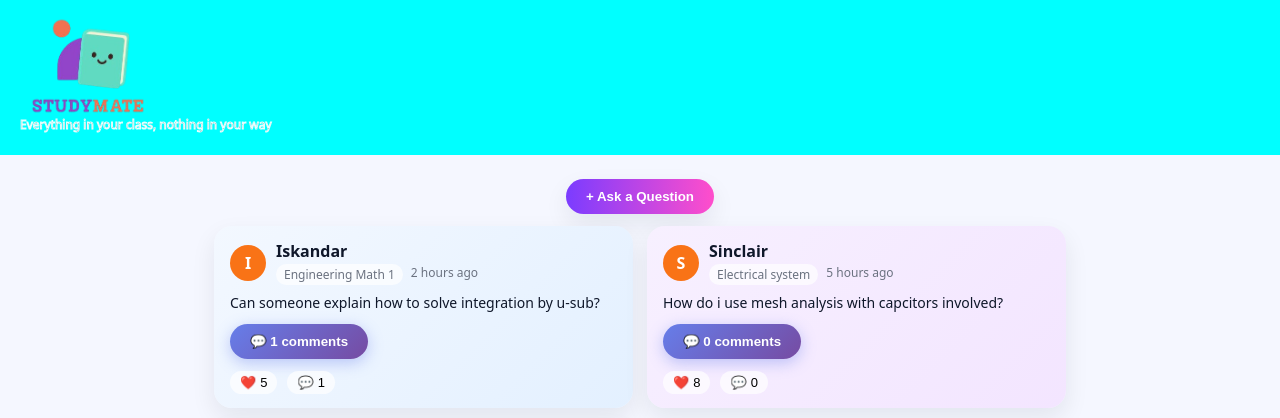
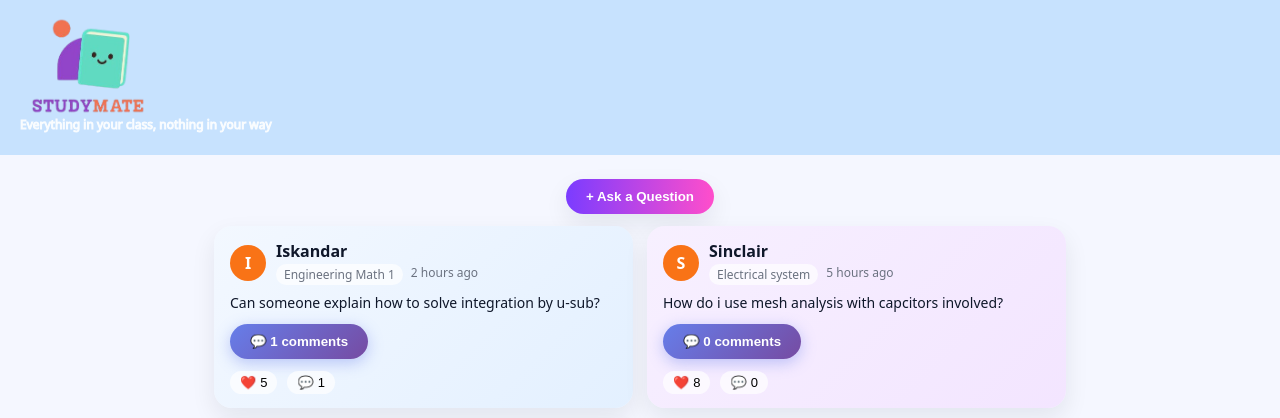
Before and after one commit to Iskandar-Create/UDE-APP, a Flask app: page / in a window 1280 px wide. Shown: the top 418 px of the page. Run offline with Flask 3, Linux system fonts and the light colour scheme.

Commit message:
Update styles.css

```diff
--- a/static/styles.css
+++ b/static/styles.css
@@ -23,9 +23,8 @@ body {
 }
 
 .topbar {
-  background: #00ffff;
+  background: #c7e2fe;
   color: var(--white);
-  -webkit-text-fill-color: black;
   -webkit-text-stroke: 1px;
   padding: 16px 20px 22px;
 }
```
